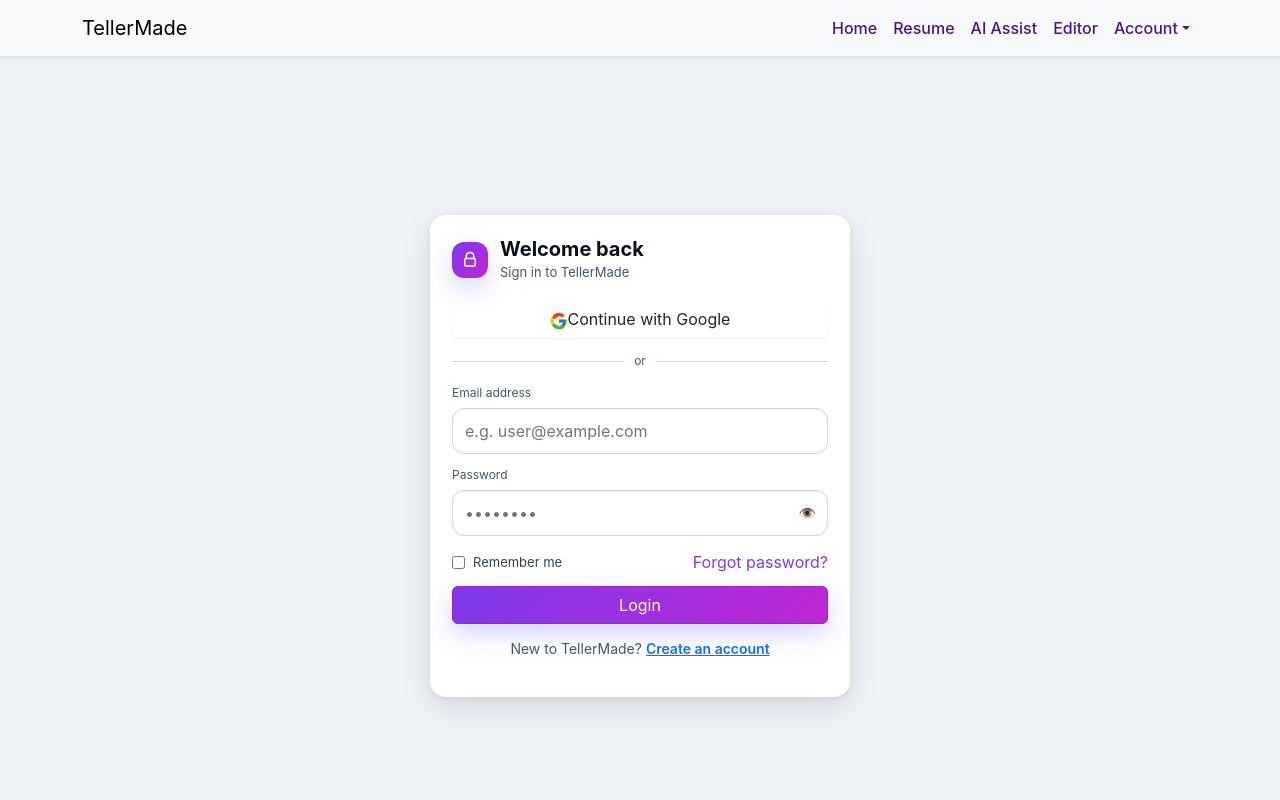
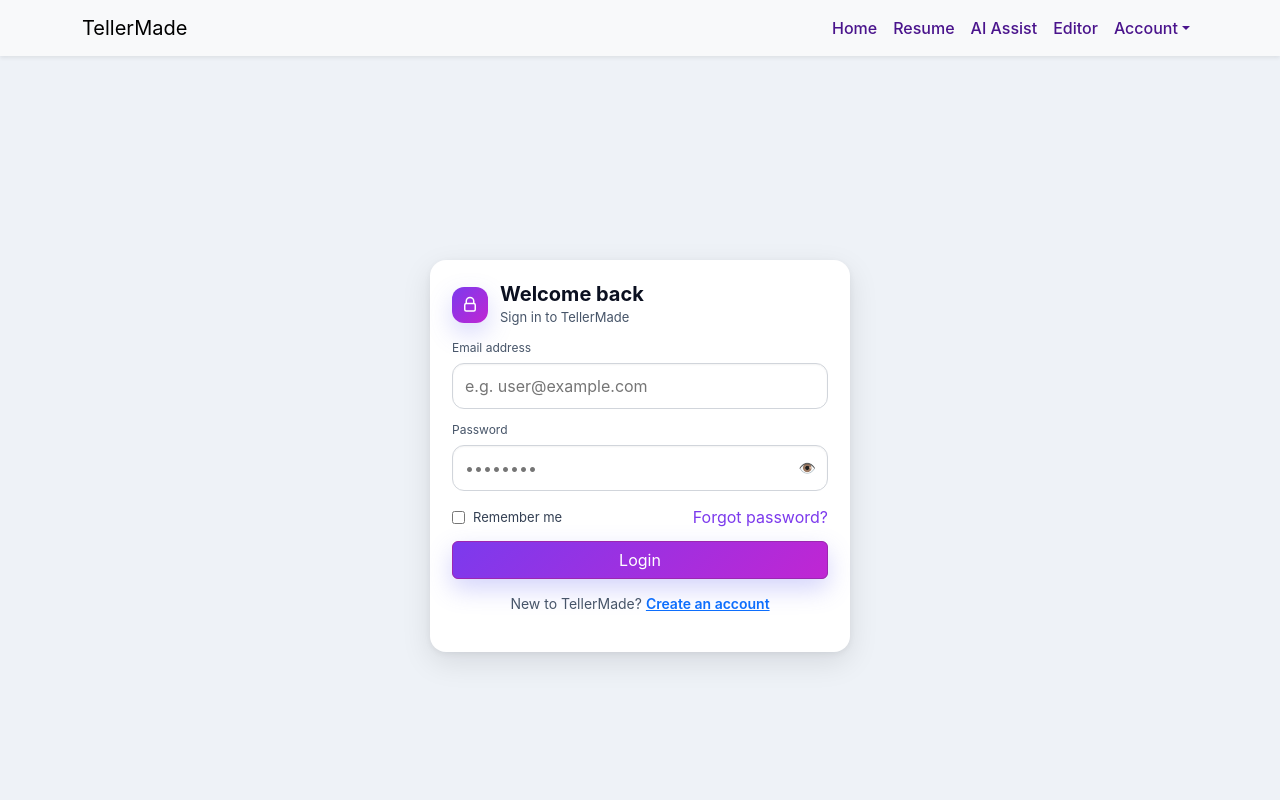
Before and after one commit to WorkedUpShoury/teller-made, a React (Create React App) app in the folder frontend/: page /login in a window 1280 px wide. Shown: the top 800 px of the page. Built offline with nearby package versions, Linux system fonts and the light colour scheme.

Commit message:
Updated Register.js

```diff
--- a/frontend/src/components/Login.js
+++ b/frontend/src/components/Login.js
@@ -1,7 +1,158 @@
+// import React, { useState } from "react";
+// import { Link, useNavigate } from "react-router-dom";
+// import { signInWithEmailAndPassword, signInWithPopup } from "firebase/auth";
+// import { auth, googleProvider } from "../firebase";
+// import "./Login.css";
+
+// export default function Login() {
+//   const [email, setEmail] = useState("");
+//   const [password, setPassword] = useState("");
+//   const [showPw, setShowPw] = useState(false);
+//   const [error, setError] = useState("");
+//   const [loading, setLoading] = useState(false);
+//   const navigate = useNavigate();
+
+//   const handleLogin = async (e) => {
+//     e.preventDefault();
+//     if (loading) return;
+//     setLoading(true);
+//     setError("");
+//     try {
+//       await signInWithEmailAndPassword(auth, email, password);
+//       navigate("/dashboard");
+//     } catch (err) {
+//       console.error(err);
+//       setError("Failed to log in. Please check your credentials.");
+//     } finally {
+//       setLoading(false);
+//     }
+//   };
+
+//   const handleGoogleLogin = async () => {
+//     if (loading) return;
+//     setLoading(true);
+//     setError("");
+//     try {
+//       await signInWithPopup(auth, googleProvider);
+//       navigate("/dashboard");
+//     } catch (err) {
+//       console.error(err);
+//       setError("Failed to log in with Google.");
+//     } finally {
+//       setLoading(false);
+//     }
+//   };
+
+//   return (
+//     <div className="auth-root">
+//       <div className="auth-card" aria-busy={loading}>
+//         <header className="auth-head">
+//           <span className="auth-badge" aria-hidden>
+//             <svg viewBox="0 0 24 24" width="18" height="18" fill="none" stroke="white" strokeWidth="2">
+//               <path d="M7 10V7a5 5 0 0 1 10 0v3" />
+//               <rect x="5" y="10" width="14" height="10" rx="2" />
+//             </svg>
+//           </span>
+//           <div>
+//             <h1 className="auth-title">Welcome back</h1>
+//             <p className="auth-subtitle">Sign in to TellerMade</p>
+//           </div>
+//         </header>
+
+//         <button
+//           type="button"
+//           onClick={handleGoogleLogin}
+//           className="btn btn-google"
+//           disabled={loading}
+//           aria-label="Sign in with Google"
+//         >
+//           <GoogleIcon />
+//           Continue with Google
+//         </button>
+
+//         <div className="auth-divider"><span>or</span></div>
+
+//         <form onSubmit={handleLogin} className="auth-form" noValidate>
+//           {error && (
+//             <div role="alert" className="auth-alert">
+//               {error}
+//             </div>
+//           )}
+
+//           <div className="field">
+//             <label htmlFor="email">Email address</label>
+//             <input
+//               id="email"
+//               type="email"
+//               required
+//               placeholder="e.g. user@example.com"
+//               value={email}
+//               onChange={(e) => setEmail(e.target.value)}
+//               autoComplete="email"
+//               disabled={loading}
+//             />
+//           </div>
+
+//           <div className="field">
+//             <label htmlFor="password">Password</label>
+//             <div className="input-wrap">
+//               <input
+//                 id="password"
+//                 type={showPw ? "text" : "password"}
+//                 required
+//                 placeholder="••••••••"
+//                 value={password}
+//                 onChange={(e) => setPassword(e.target.value)}
+//                 autoComplete="current-password"
+//                 disabled={loading}
+//               />
+//               <button
+//                 type="button"
+//                 className="pw-toggle"
+//                 onClick={() => setShowPw((s) => !s)}
+//                 aria-label={showPw ? "Hide password" : "Show password"}
+//                 tabIndex={-1}
+//               >
+//                 {showPw ? "🙈" : "👁️"}
+//               </button>
+//             </div>
+//           </div>
+
+//           <div className="form-meta">
+//             <div className="remember">
+//               <input id="remember" type="checkbox" />
+//               <label htmlFor="remember">Remember me</label>
+//             </div>
+//             <Link to="/forgot-password" className="link">Forgot password?</Link>
+//           </div>
+
+//           <button type="submit" className="btn btn-primary" disabled={loading}>
+//             {loading ? <span className="spinner" aria-hidden /> : null}
+//             {loading ? "Logging in…" : "Login"}
+//           </button>
+//         </form>
+
+//         <p className="auth-foot">
+//           New to TellerMade? <Link to="/register" className="link-strong">Create an account</Link>
+//         </p>
+//       </div>
+//     </div>
+//   );
+// }
+
+// function GoogleIcon() {
+//   return (
+//     <svg viewBox="0 0 48 48" width="18" height="18" aria-hidden focusable="false">
+//       <path fill="#FFC107" d="M43.6 20.5H42V20H24v8h11.3A12.9 12.9 0 1 1 24 11a12.7 12.7 0 0 1 8.9 3.5l5.7-5.7C34.7 4.3 29.7 2 24 2 11.9 2 2 11.9 2 24s9.9 22 22 22 22-9.9 22-22c0-1.2-.1-2.3-.4-3.5z" />
+//       <path fill="#FF3D00" d="M6.3 14.7l6.6 4.8A12.9 12.9 0 0 1 24 11c3.4 0 6.6 1.3 8.9 3.5l5.7-5.7C34.7 4.3 29.7 2 24 2 16 2 8.9 6.1 6.3 14.7z" />
+//       <path fill="#4CAF50" d="M24 46c5.6 0 10.7-2.1 14.5-5.6l-6.7-5.5A12.8 12.8 0 0 1 24 37a12.9 12.9 0 0 1-11.2-6.8l-6.6 5C8.9 41.9 15.9 46 24 46z" />
+//       <path fill="#1976D2" d="M43.6 20.5H42V20H24v8h11.3a13 13 0 0 1-4.4 6l6.7 5.5C39.5 36.9 42 31.8 42 24c0-1.2-.1-2.3-.4-3.5z" />
+//     </svg>
+//   );
+// }
+
 import React, { useState } from "react";
 import { Link, useNavigate } from "react-router-dom";
-import { signInWithEmailAndPassword, signInWithPopup } from "firebase/auth";
-import { auth, googleProvider } from "../firebase";
 import "./Login.css";
 
 export default function Login() {
@@ -17,27 +168,28 @@ export default function Login() {
     if (loading) return;
     setLoading(true);
     setError("");
+
     try {
-      await signInWithEmailAndPassword(auth, email, password);
-      navigate("/dashboard");
+      const res = await fetch("http://localhost:5001/api/login", {
+        method: "POST",
+        headers: { "Content-Type": "application/json" },
+        body: JSON.stringify({ email, password }),
+      });
+
+      const data = await res.json();
+
+      if (!res.ok) {
+        throw new Error(data.error || "Login failed");
+      }
+
+      // Save token/user info if backend returns it
+      localStorage.setItem("token", data.token || "");
+      localStorage.setItem("user", JSON.stringify(data.user || {}));
+
+      navigate("/dashboard"); // Redirect after login
     } catch (err) {
       console.error(err);
       setError("Failed to log in. Please check your credentials.");
-    } finally {
-      setLoading(false);
-    }
-  };
-
-  const handleGoogleLogin = async () => {
-    if (loading) return;
-    setLoading(true);
-    setError("");
-    try {
-      await signInWithPopup(auth, googleProvider);
-      navigate("/dashboard");
-    } catch (err) {
-      console.error(err);
-      setError("Failed to log in with Google.");
     } finally {
       setLoading(false);
     }
@@ -48,7 +200,14 @@ export default function Login() {
       <div className="auth-card" aria-busy={loading}>
         <header className="auth-head">
           <span className="auth-badge" aria-hidden>
-            <svg viewBox="0 0 24 24" width="18" height="18" fill="none" stroke="white" strokeWidth="2">
+            <svg
+              viewBox="0 0 24 24"
+              width="18"
+              height="18"
+              fill="none"
+              stroke="white"
+              strokeWidth="2"
+            >
               <path d="M7 10V7a5 5 0 0 1 10 0v3" />
               <rect x="5" y="10" width="14" height="10" rx="2" />
             </svg>
@@ -58,19 +217,6 @@ export default function Login() {
             <p className="auth-subtitle">Sign in to TellerMade</p>
           </div>
         </header>
-
-        <button
-          type="button"
-          onClick={handleGoogleLogin}
-          className="btn btn-google"
-          disabled={loading}
-          aria-label="Sign in with Google"
-        >
-          <GoogleIcon />
-          Continue with Google
-        </button>
-
-        <div className="auth-divider"><span>or</span></div>
 
         <form onSubmit={handleLogin} className="auth-form" noValidate>
           {error && (
@@ -123,7 +269,9 @@ export default function Login() {
               <input id="remember" type="checkbox" />
               <label htmlFor="remember">Remember me</label>
             </div>
-            <Link to="/forgot-password" className="link">Forgot password?</Link>
+            <Link to="/forgot-password" className="link">
+              Forgot password?
+            </Link>
           </div>
 
           <button type="submit" className="btn btn-primary" disabled={loading}>
@@ -133,20 +281,12 @@ export default function Login() {
         </form>
 
         <p className="auth-foot">
-          New to TellerMade? <Link to="/register" className="link-strong">Create an account</Link>
+          New to TellerMade?{" "}
+          <Link to="/register" className="link-strong">
+            Create an account
+          </Link>
         </p>
       </div>
     </div>
   );
 }
-
-function GoogleIcon() {
-  return (
-    <svg viewBox="0 0 48 48" width="18" height="18" aria-hidden focusable="false">
-      <path fill="#FFC107" d="M43.6 20.5H42V20H24v8h11.3A12.9 12.9 0 1 1 24 11a12.7 12.7 0 0 1 8.9 3.5l5.7-5.7C34.7 4.3 29.7 2 24 2 11.9 2 2 11.9 2 24s9.9 22 22 22 22-9.9 22-22c0-1.2-.1-2.3-.4-3.5z" />
-      <path fill="#FF3D00" d="M6.3 14.7l6.6 4.8A12.9 12.9 0 0 1 24 11c3.4 0 6.6 1.3 8.9 3.5l5.7-5.7C34.7 4.3 29.7 2 24 2 16 2 8.9 6.1 6.3 14.7z" />
-      <path fill="#4CAF50" d="M24 46c5.6 0 10.7-2.1 14.5-5.6l-6.7-5.5A12.8 12.8 0 0 1 24 37a12.9 12.9 0 0 1-11.2-6.8l-6.6 5C8.9 41.9 15.9 46 24 46z" />
-      <path fill="#1976D2" d="M43.6 20.5H42V20H24v8h11.3a13 13 0 0 1-4.4 6l6.7 5.5C39.5 36.9 42 31.8 42 24c0-1.2-.1-2.3-.4-3.5z" />
-    </svg>
-  );
-}
--- a/frontend/src/components/Register.js
+++ b/frontend/src/components/Register.js
@@ -1,19 +1,49 @@
 import React, { useState } from 'react';
-import { Link } from 'react-router-dom';
+import { Link, useNavigate } from 'react-router-dom';
+
 
 function Register() {
-  const [name, setName] = useState('');
-  const [email, setEmail] = useState('');
-  const [password, setPassword] = useState('');
+  const [name, setName] = useState("");
+  const [email, setEmail] = useState("");
+  const [password, setPassword] = useState("");
+  const [error, setError] = useState("");
+  const navigate = useNavigate();
 
-  const handleRegister = (e) => {
+  const handleRegister = async (e) => {
     e.preventDefault();
-    alert(`Registered:\nName: ${name}\nEmail: ${email}`);
+    setError("");
+
+    try {
+      const response = await fetch("http://localhost:5001/api/register", {
+        method: "POST",
+        headers: { "Content-Type": "application/json" },
+        body: JSON.stringify({
+          username: name,
+          email: email,
+          password: password,
+        }),
+      });
+
+      const data = await response.json();
+
+      if (response.ok) {
+        alert("✅ Registered successfully! Please login now.");
+        navigate("/login"); // redirect to login after success
+      } else {
+        setError(data.error || "Registration failed. Try again.");
+      }
+    } catch (err) {
+      console.error("Registration error:", err);
+      setError("Something went wrong. Please try again later.");
+    }
   };
 
   return (
-    <div className="container py-5" style={{ maxWidth: '500px' }}>
+    <div className="container py-5" style={{ maxWidth: "500px" }}>
       <h2 className="text-center mb-4">📝 Register for TellerMade</h2>
+
+      {error && <div className="alert alert-danger">{error}</div>}
+
       <form onSubmit={handleRegister}>
         <div className="mb-3">
           <label className="form-label">Full Name</label>
@@ -26,6 +56,7 @@ function Register() {
             placeholder="e.g. John Doe"
           />
         </div>
+
         <div className="mb-3">
           <label className="form-label">Email address</label>
           <input
@@ -37,6 +68,7 @@ function Register() {
             placeholder="e.g. john@example.com"
           />
         </div>
+
         <div className="mb-4">
           <label className="form-label">Password</label>
           <input
@@ -48,6 +80,7 @@ function Register() {
             placeholder="Create a secure password"
           />
         </div>
+
         <button type="submit" className="btn btn-success w-100">
           Register
         </button>
```
Also changed, not shown: 1 other file (tests, documents, lock files or other folders).
